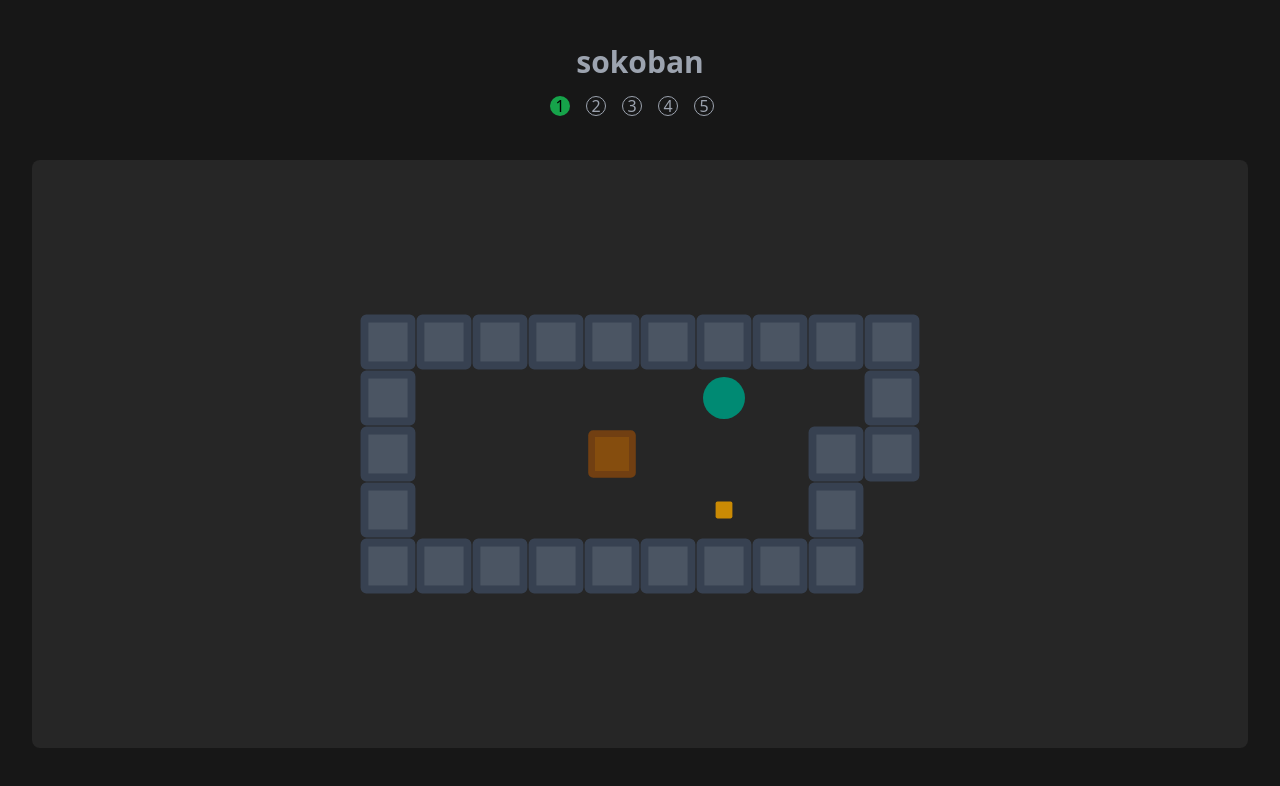
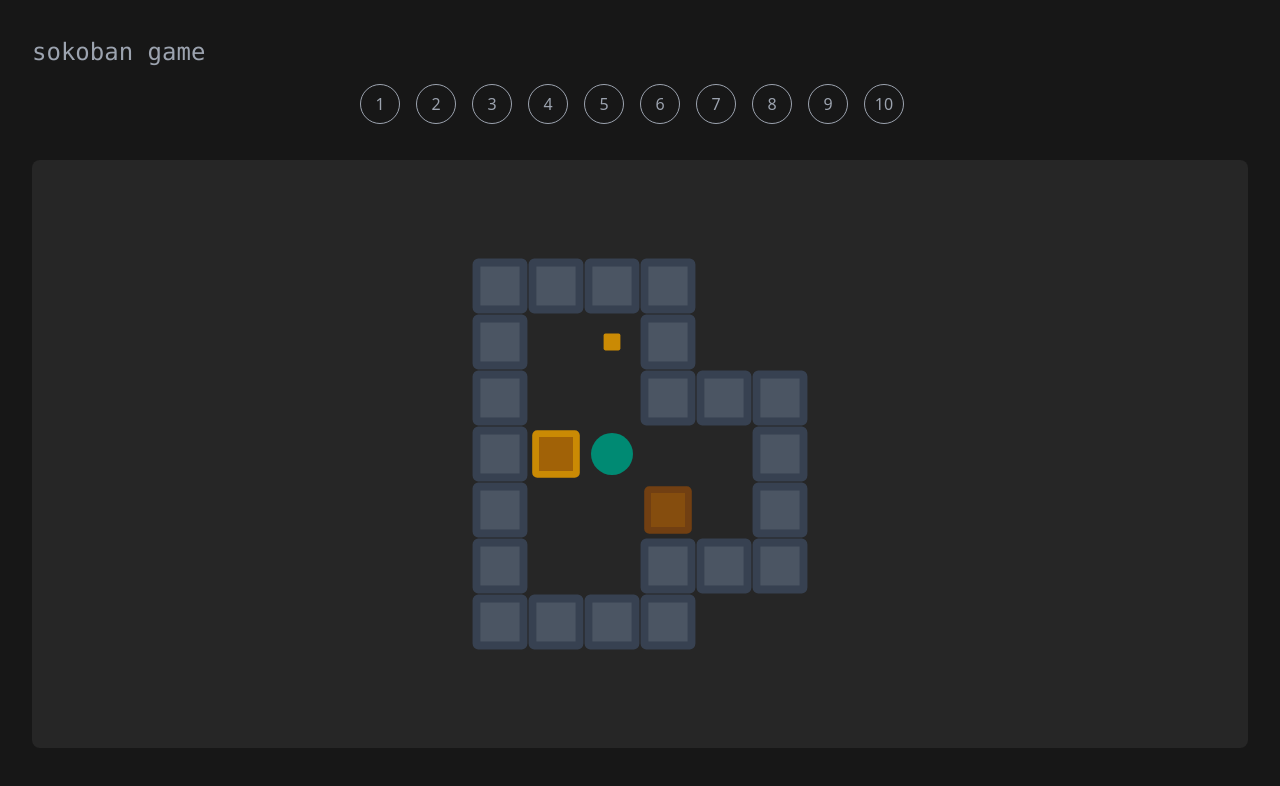
Before and after one commit to kristjanv001/sokoban-js, a website built with Vite: page index.html in a window 1280 px wide. Built offline with nearby package versions, Linux system fonts and the light colour scheme.

Commit message:
levels ui display with update on level completion done

```diff
--- a/index.html
+++ b/index.html
@@ -24,25 +24,11 @@
   </head>
   <body class="relative h-screen bg-neutral-900">
     <header class="flex flex-col items-center justify-center text-gray-400 xs:h-[120px] md:h-[140px] lg:h-[160px]">
-      <h1 class="text-3xl font-bold">sokoban</h1>
+      <div class="flex w-full px-4 md:px-8">
+        <h1 class="font-mono text-xl lg:text-2xl">sokoban game</h1>
+      </div>
       <!-- <p id="levelNum" class="mt-2 font-bold text-green-600"></p> -->
-      <div class="mt-4 flex w-full items-center justify-center px-4">
-        <div class="mr-4 flex h-5 w-5 items-center justify-center rounded-full bg-green-600">
-          <span class="text-black"> 1 </span>
-        </div>
-        <div class="mr-4 flex h-5 w-5 items-center justify-center rounded-full border border-gray-400">
-          <span class="text-gray-400"> 2 </span>
-        </div>
-        <div class="mr-4 flex h-5 w-5 items-center justify-center rounded-full border border-gray-400">
-          <span class="text-gray-400"> 3 </span>
-        </div>
-        <div class="mr-4 flex h-5 w-5 items-center justify-center rounded-full border border-gray-400">
-          <span class="text-gray-400"> 4 </span>
-        </div>
-        <div class="mr-4 flex h-5 w-5 items-center justify-center rounded-full border border-gray-400">
-          <span class="text-gray-400"> 5 </span>
-        </div>
-      </div>
+      <div id="levelsList" class="mt-4 flex w-full items-center justify-center px-4"></div>
     </header>
     <main class="relative h-[calc(100vh-180px)] bg-neutral-900 px-4 pb-8 md:px-8">
       <div id="game" class="flex h-full max-w-[1400px] items-center justify-center rounded-lg bg-neutral-800"></div>
--- /dev/null
+++ b/public/testing2.txt
@@ -0,0 +1,93 @@
+Level 1
+####
+# .#
+#  ###
+#*@  #
+#  $ #
+#  ###
+####
+
+Level 2
+######
+#    #
+# #@ #
+# $* #
+# .* #
+#    #
+######
+
+Level 3
+  ####
+###  ####
+#     $ #
+# #  #$ #
+# . .#@ #
+#########
+
+Level 4
+########
+#      #
+# .**$@#
+#      #
+#####  #
+    ####
+
+Level 5
+ #######
+ #     #
+ # .$. #
+## $@$ #
+#  .$. #
+#      #
+########
+
+Level 6
+###### #####
+#    ###   #
+# $$     #@#
+# $ #...   #
+#   ########
+#####
+
+Level 7
+#######
+#     #
+# .$. #
+# $.$ #
+# .$. #
+# $.$ #
+#  @  #
+#######
+
+Level 8
+  ######
+  # ..@#
+  # $$ #
+  ## ###
+   # #
+   # #
+#### #
+#    ##
+# #   #
+#   # #
+###   #
+  #####
+
+Level 9
+#####
+#.  ##
+#@$$ #
+##   #
+ ##  #
+  ##.#
+   ###
+
+Level 10
+      #####
+      #.  #
+      #.# #
+#######.# #
+# @ $ $ $ #
+# # # # ###
+#       #
+#########
--- a/src/main.ts
+++ b/src/main.ts
@@ -1,5 +1,5 @@
 import "./style.css";
-import autoAnimate from "@formkit/auto-animate"
+import autoAnimate from "@formkit/auto-animate";
 
 type Position = [number, number];
 
@@ -19,8 +19,6 @@ const charMap: { [key: string]: string } = {
   ".": "bg-yellow-600 scale-[0.3] rounded-md",
   // FLOOR
   " ": "bg-neutral-800",
-  //
-  "9": "bg-red-600",
 };
 
 class Player {
@@ -130,7 +128,6 @@ class Level {
 
     const board = document.createElement("div");
     board.id = "board";
-
 
     for (let row = 0; row < this.levelPlan.length; row++) {
       const rowElem = document.createElement("div");
@@ -256,7 +253,7 @@ class Level {
 
   /**
    * Checks if the level has been completed or not.
-   * Level is completed when all the boxes are on goals.
+   * Level is completed when there are no regular ($) boxes left.
    */
   isCompleted(): boolean {
     return !this.levelPlan.some((row) => row.includes("$"));
@@ -300,11 +297,10 @@ class Game {
     try {
       this.levels = await this.parseLevelsFile(levelsFile);
       this.loadLevel(this.getCurrentLevel());
-      this.renderLevelDisplayNum();
+      this.renderLevelsListDisplay();
       document.body.addEventListener("keydown", (event) => {
         this.handleKeyDown(event);
       });
-
     } catch (error) {
       console.error("Error setting up game:", error);
     }
@@ -347,7 +343,7 @@ class Game {
   prepareNextLevel() {
     this.incrementLevelNum();
     const nextLevel = this.getCurrentLevel();
-    this.completeLevel([() => this.loadLevel(nextLevel), () => this.renderLevelDisplayNum()]);
+    this.completeLevel([() => this.loadLevel(nextLevel)]);
   }
 
   private isMovementKey(keyPress: string): boolean {
@@ -391,13 +387,6 @@ class Game {
     console.log("loaded level: ", level);
   }
 
-  renderLevelDisplayNum(): void {
-    const levelDisplay = document.getElementById("levelNum");
-    if (levelDisplay) {
-      levelDisplay.textContent = `Level ${this.getCurrentLevelNum()}`;
-    }
-  }
-
   isGameCompleted() {
     if (this.currentLevelIndex === this.levels.length - 1) {
       return true;
@@ -408,7 +397,7 @@ class Game {
   completeGame() {
     setTimeout(() => {
       // window.alert("You won the entire game 🎉");
-      this.renderCompletionDisplay()
+      this.renderCompletionDisplay();
       // cbs.forEach((cb) => cb());
     }, 400);
   }
@@ -416,6 +405,7 @@ class Game {
   completeLevel(cbs: (() => void)[]) {
     setTimeout(() => {
       // window.alert(`Level ${this.getCurrentLevelNum() - 1} complete! 🎉`);
+      this.updateLevelNumDisplay(this.getCurrentLevelNum() - 1);
       cbs.forEach((cb) => cb());
     }, 400);
   }
@@ -426,12 +416,45 @@ class Game {
 
     const endMsg = document.createElement("h2");
     endMsg.textContent = "Congratulations, you completed the entire game ✨";
-    endMsg.className = "text-3xl text-neutral-400"
-
-
+    endMsg.className = "text-3xl text-neutral-400";
 
     document.getElementById("game")?.appendChild(endMsg);
   }
+
+  renderLevelsListDisplay() {
+    const createAndAppendLevelNumContainer = (levelNum: number) => {
+      const levelNumContainer = document.createElement("div");
+      levelNumContainer.className =
+        "mr-4 flex h-5 w-5 md:h-7 md:w-7 lg:h-10 lg:w-10 items-center justify-center rounded-full border border-gray-400";
+      levelNumContainer.id = `level-${levelNum}`;
+
+      const levelNumElem = document.createElement("span");
+      levelNumElem.className = "text-gray-400";
+      levelNumElem.textContent = levelNum.toString();
+
+      levelNumContainer.appendChild(levelNumElem);
+
+      levelsListContainer!.appendChild(levelNumContainer);
+    };
+
+    const levelsListContainer = document.getElementById("levelsList");
+    autoAnimate(levelsListContainer!);
+
+    this.levels.forEach((level, index) => {
+      setTimeout(() => {
+        createAndAppendLevelNumContainer(level.levelNum);
+      }, index * 250);
+    });
+  }
+
+  updateLevelNumDisplay(levelNum: number) {
+    const levelNumContainer = document.getElementById(`level-${levelNum}`)!;
+    levelNumContainer.classList.remove("border-gray-400");
+    levelNumContainer.classList.add("border-green-600", "bg-green-600");
+
+    levelNumContainer.firstElementChild!.classList.remove("text-gray-400");
+    levelNumContainer.firstElementChild!.classList.add("text-black");
+  }
 }
 
-new Game("testing.txt");
+new Game("testing2.txt");
```
Also changed, not shown: readme.md.
